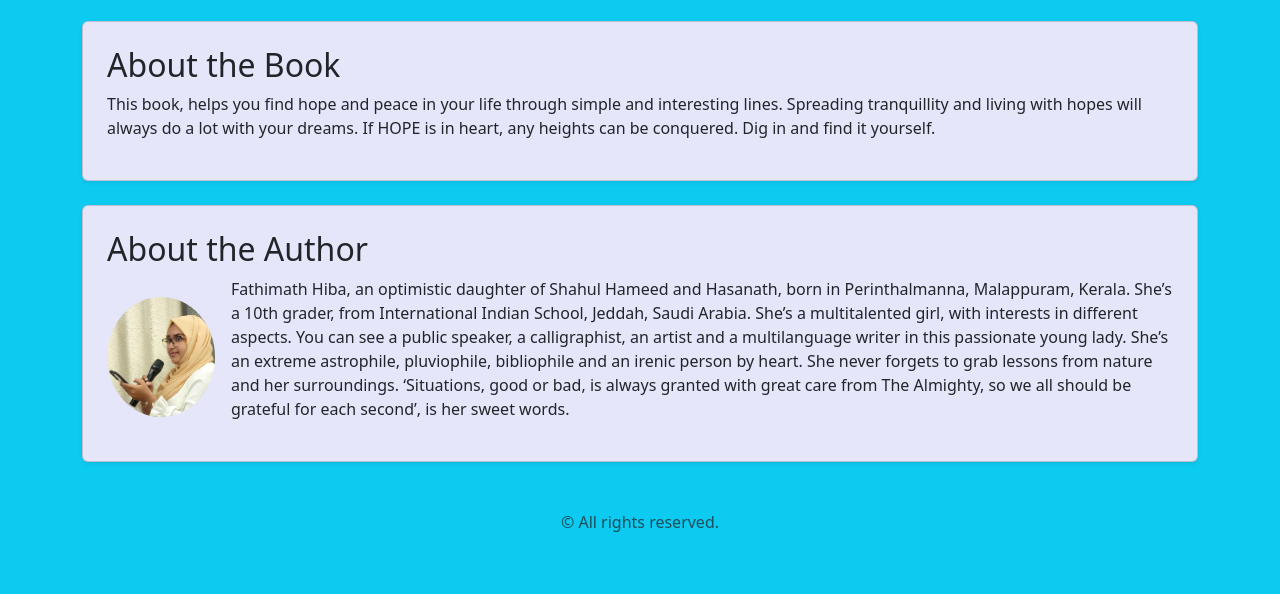
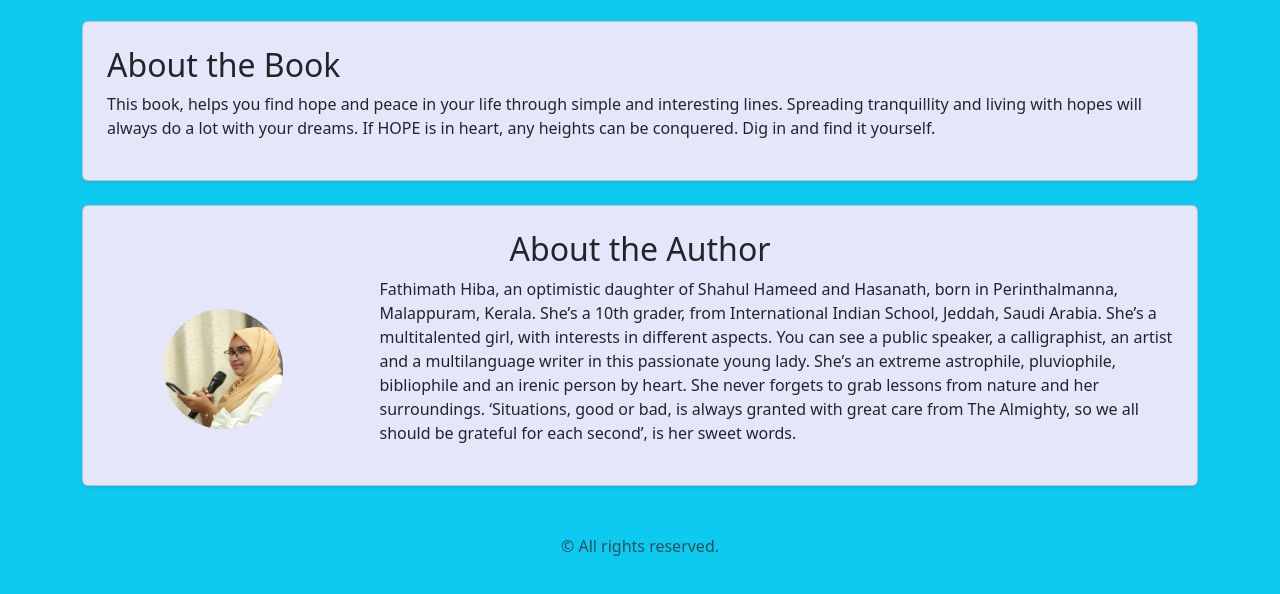
Before and after one commit to ka-rahman/shinewithhope, a plain HTML site: page index.html in a window 1280 px wide. Shown: the part 434-1028 px from the top of the page. Drawn offline with nearby package versions, Linux system fonts and the light colour scheme.

Commit message:
Update index.html
ok

```diff
--- a/index.html
+++ b/index.html
@@ -54,10 +54,12 @@
         </div>
 
         <div class="card shadow-sm p-4 mt-4">
-            <h2>About the Author</h2>
-            <div class="d-flex align-items-center">
-                <img src="author.jpg" alt="Author Photo" class="author-img me-3">
-                <p>Fathimath Hiba, an optimistic daughter of Shahul Hameed and Hasanath, born in Perinthalmanna, Malappuram, Kerala. She’s a 10th grader, from International Indian School, Jeddah, Saudi Arabia. She’s a multitalented girl, with interests in different aspects. You can see a public speaker, a calligraphist, an artist and a multilanguage writer in this passionate young lady. She’s an extreme astrophile, pluviophile, bibliophile and an irenic person by heart. She never forgets to grab lessons from nature and her surroundings. ‘Situations, good or bad, is always granted with great care from The Almighty, so we all should be grateful for each second’, is her sweet words.</p>
+            <h2 class="text-md-center">About the Author</h2>
+            <div class=" row d-flex align-items-center">
+                <div class="col-md-3 d-flex justify-content-center align-items-center">
+                <img src="author.jpg" alt="Author Photo" class="author-img me-3"></div>
+                <div class="col-md-9">
+                <p>Fathimath Hiba, an optimistic daughter of Shahul Hameed and Hasanath, born in Perinthalmanna, Malappuram, Kerala. She’s a 10th grader, from International Indian School, Jeddah, Saudi Arabia. She’s a multitalented girl, with interests in different aspects. You can see a public speaker, a calligraphist, an artist and a multilanguage writer in this passionate young lady. She’s an extreme astrophile, pluviophile, bibliophile and an irenic person by heart. She never forgets to grab lessons from nature and her surroundings. ‘Situations, good or bad, is always granted with great care from The Almighty, so we all should be grateful for each second’, is her sweet words.</p></div>
             </div>
         </div>
 
```
